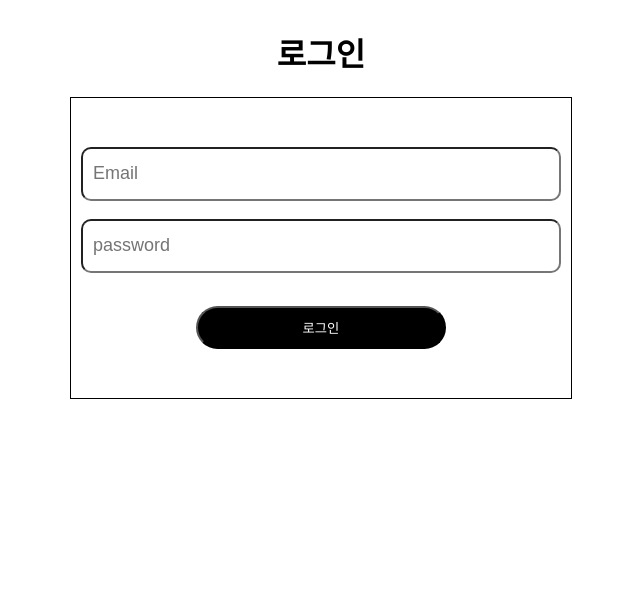
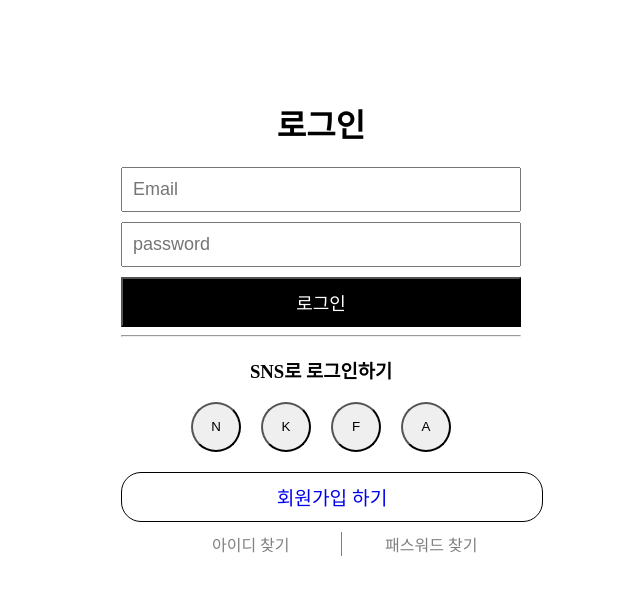
Before and after one commit to LeeHwiGyoung/concert, a React (Create React App) app in the folder concert/: page / in a window 1280 px wide. Shown: the top 594 px of the page, without its empty margins (319-959 px from the left). Built offline with nearby package versions, Linux system fonts and the light colour scheme.

Commit message:
LoginUI
수정

```diff
--- a/concert/src/Login.js
+++ b/concert/src/Login.js
@@ -13,7 +13,8 @@ function Login() {
 
     const loginSubmit = async (event) => {
         event.preventDefault();
-        fetch ('https://abf7b030-3326-41fe-8870-3487174ce715.mock.pstmn.io/login' , {
+        console.log(email, password)
+        /*fetch ('https://abf7b030-3326-41fe-8870-3487174ce715.mock.pstmn.io/login' , {
              method : "POST",
              headers : {
 
@@ -26,7 +27,8 @@ function Login() {
         })
         .then(res=> {
             console.log(res);
-        });
+        });*/
+
     }
 
 
@@ -43,12 +45,33 @@ function Login() {
         <div id = "loginWrap">
             <h1>로그인</h1>
             <form id = "loginForm">
-                <input type = "text" id = "idInput" placeholder="Email" value = {email} onChange = {handleEmail}/>
+                <input type = "text" id = "idInput" placeholder="Email"  onChange = {handleEmail}/>
                 <br/>
-                <input type = "password" id = "passwordInput"placeholder="password" value = {password} onChange = {handlePassword}/>
+                <input type = "password" id = "passwordInput"placeholder="password" onChange = {handlePassword}/>
                 <br/>
                 <button type = "submit" id = "loginBtn" onClick={loginSubmit}>로그인</button>
             </form>
+            <hr/>
+            <div id = "socialLogin">
+                <h3>SNS로 로그인하기</h3>
+                <button type = "button" id ="naver">N</button>
+                <button type = "button" id ="kakao">K</button>
+                <button type = "button" id ="facebook">F</button>
+                <button type = "button" id ="apple">A</button>
+            </div>
+            <div id = "signUp">
+                <a id ="join" href = "/">회원가입 하기</a>
+            </div>
+            <div id = "find">
+                <ul>
+                    <li id = "findId">
+                        <a href = "/">아이디 찾기</a>
+                    </li>
+                    <li id = "findPassword">
+                        <a href = "/">패스워드 찾기</a>
+                    </li>
+                </ul>
+            </div>
         </div>
     );
   }
--- a/concert/src/css/Login.css
+++ b/concert/src/css/Login.css
@@ -1,38 +1,79 @@
 #loginWrap {
-    display: flex;
-    align-items: center;
-    flex-direction: column;
-
+    max-width: 400px;
+    margin : 100px auto;
 }
 
 #loginForm {
-    display : flex;
-    flex-direction: column;
-    border : 1px black solid;
-    height : 300px;
-    width : 500px;
-    justify-content: center;
+    text-align: center;
 }
-
 #loginForm > input {
-    border-radius: 10px;
-    margin : 0px 10px 0px 10px;
-    padding : 0 10px 0px 10px;
-    height : 50px;
+    width: 100%;
+    box-sizing: border-box;
+    margin-bottom : 10px;
+    padding : 10px;
     font-size: 18px;
 }
 
 #loginBtn{
+    width: 100%;
+    box-sizing: border-box;
     color :white;
-    align-self: center;
-    width : 50%;
-    margin-top: 15px;
-    padding : 10px 20px 10px 20px;
-    border-radius : 4em;
+    padding : 10px;
+    font-size: 18px;
     background-color: black;
     cursor: pointer;
+
 }
 
 #loginBtn:hover {
     background-color: #3a3a3a;
 }
+
+#socialLogin {
+    text-align: center;
+}
+#socialLogin > button {
+    width : 50px;
+    height : 50px;
+    margin: 0 10px 0 10px;
+    border-radius: 50%;
+}
+
+#signUp {
+    margin-top: 20px;
+    text-align: center;
+}
+
+#join {
+    width: 100%;
+    display: inline-block;
+    border : 1px solid black;
+    border-radius: 20px;
+    font-size: 1.2rem;
+    padding : 10px;
+    text-decoration: none;
+}
+
+#join:visited{
+    color : black;
+}
+#find > ul{
+    margin-top: 10px;
+    margin-left: auto;
+    margin-right: auto;
+
+}
+#find > ul > li{
+    width : 50%;
+    text-align: center;
+}
+#find > ul > li > a {
+    text-decoration: none;
+    color : gray;
+}
+#find > ul > li > a:visited{
+    color :gray;
+}
+#findPassword {
+    border-left : 1px solid gray;
+}
```
